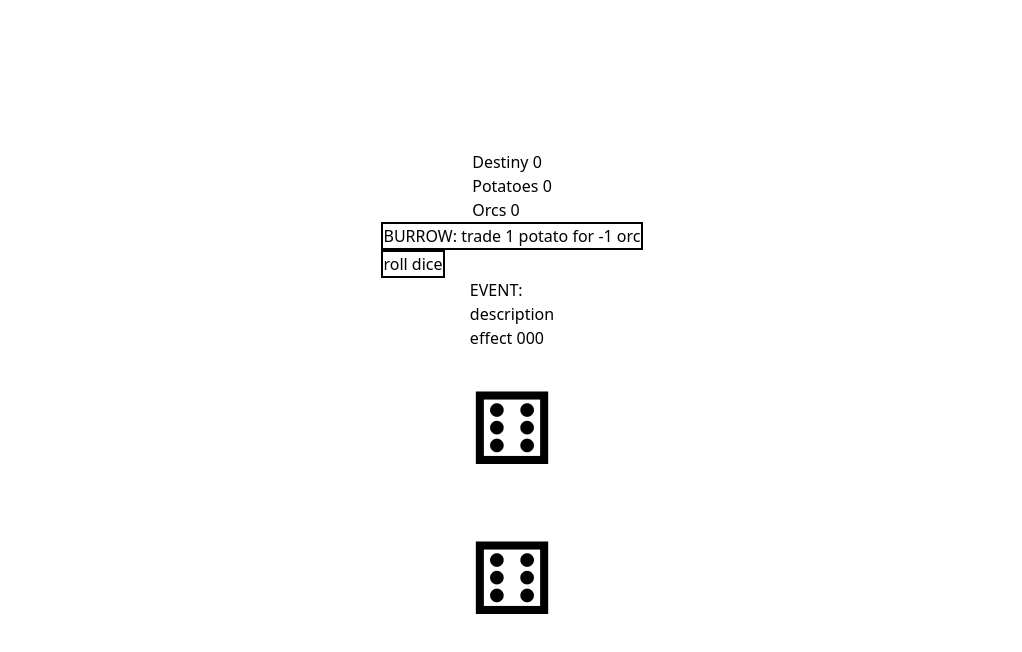
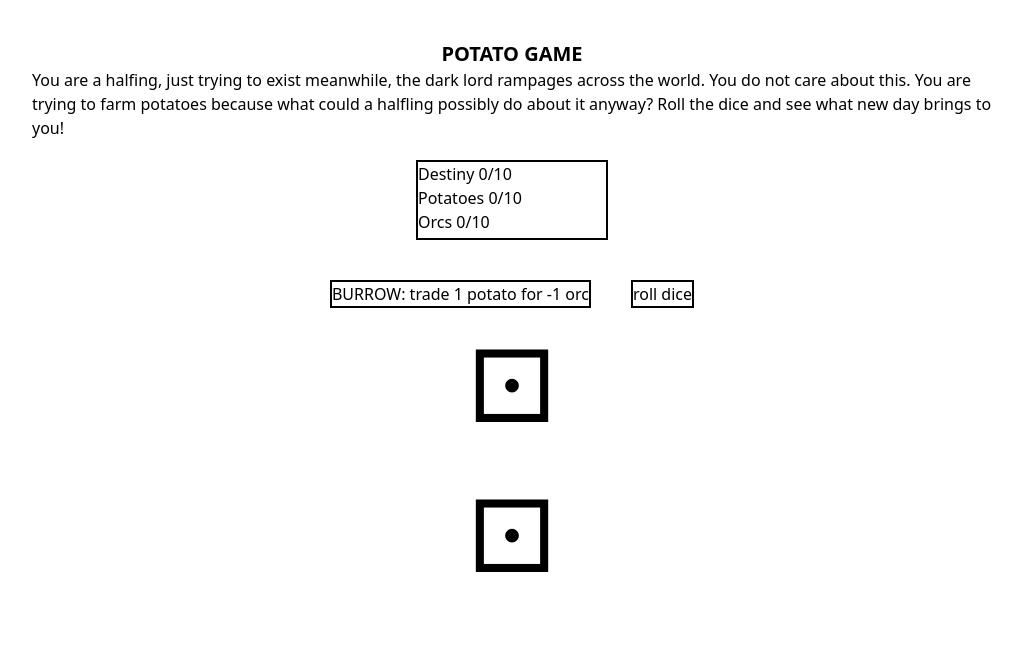
Before and after one commit to muddv/potato-game, a Next.js app: page /wow in a window 1280 px wide. Shown: the top 652 px of the page, without its empty margins (128-1150 px from the left). Built offline with nearby package versions, Linux system fonts and the light colour scheme.

Commit message:
animated dice, some game logic tweaks

```diff
--- a/src/game/game-logic.ts
+++ b/src/game/game-logic.ts
@@ -4,6 +4,7 @@ export let gameState = {
     danger: 1,
     stats: [0, 0, 0],
     text: "Your garden needs a lot of work",
+    currentRolls: [1, 1]
 }
 
 export let gameEvent =  {
@@ -18,6 +19,8 @@ export function diceRoll() {
     let roll2 = Math.floor(Math.random() * 6) + 1
     console.log("roll1: ", roll1, " ", "roll2 ", roll2)
     GameEventDispatcher([roll1, roll2])
+    gameState.currentRolls = [roll1, roll2]
+    return gameState.currentRolls
 }
 
 function GameEventDispatcher(rolls: number[]) {
@@ -83,6 +86,9 @@ function GameEventDispatcher(rolls: number[]) {
     }
     for (let i = 0; i < 3; i++) {
         gameState.stats[i] += gameEvent.effect[i]
+        if (gameState.stats[i] < 0) {
+            gameState.stats[i] = 0
+        }
         if (gameState.stats[i] > 9) {
             gameOver(i)
         }
--- a/src/pages/index.tsx
+++ b/src/pages/index.tsx
@@ -2,7 +2,7 @@ import type { NextPage } from 'next'
 import Head from 'next/head'
 import { handleClientScriptLoad } from 'next/script'
 import { useState } from 'react'
-import { diceRoll, useDestiny, usePotatoes, useOrcs, txt, eventPlace, eventDescription, eventEffect, locationDiceRoll, burrow, useDanger } from "../game/game-logic"
+import { gameState, gameEvent, diceRoll, burrow, useDestiny, usePotatoes, useOrcs, useDanger } from "../game/game-logic"
 
 export function GameInterface(props: { destiny: number, potatoes: number, orcs: number }) {
 
@@ -33,7 +33,7 @@ const Home: NextPage = () => {
   const { destiny, desChange } = useDestiny()
   const { potatoes, potChange } = usePotatoes()
   const { orcs, orcChange } = useOrcs()
-  const { dangerLvl, dangerChange } = useDanger()
+  const { danger, dangerChange } = useDanger()
 
   const [text, setText] = useState(txt)
 
--- a/src/pages/wow.tsx
+++ b/src/pages/wow.tsx
@@ -11,6 +11,7 @@ const Wow: NextPage = () => {
 
     const [gameEventDescription, setGameEventDescription] = useState("")
     const [gameEventEffect, setGameEventEffect] = useState([0, 0, 0])
+    const [rollingDice, setRolling] = useState(false)
 
     function displayEventDescription() {
         setGameEventDescription(gameEvent.description)
@@ -18,33 +19,117 @@ const Wow: NextPage = () => {
     function displayEventEffect() {
         setGameEventEffect(gameEvent.effect)
     }
+
+    function handleDiceRoll() {
+        diceRoll();
+        potChange();
+        orcChange();
+        desChange();
+        dangerChange();
+        displayEventDescription();
+        displayEventEffect();
+        animateDice()
+    }
+
+    function animateDice() {
+        setRolling(true)
+        setTimeout(() => {
+            setRolling(false)
+        }, 1000)
+    }
+
+    function dice1ClassResolver() {
+        if (rollingDice) {
+            return "dice1"
+        }
+        else if (gameState.currentRolls != undefined) {
+            if (gameState.currentRolls[0] == 1) {
+                return "dice-static1"
+            }
+            if (gameState.currentRolls[0] == 2) {
+                return "dice-static2"
+            }
+            if (gameState.currentRolls[0] == 3) {
+                return "dice-static3"
+            }
+            if (gameState.currentRolls[0] == 4) {
+                return "dice-static4"
+            }
+            if (gameState.currentRolls[0] == 5) {
+                return "dice-static5"
+            }
+            if (gameState.currentRolls[0] == 6) {
+                return "dice-static6"
+            }
+        }
+        else if (gameState.currentRolls == undefined) {
+            return "dice-static1"
+        }
+    }
+
+    function dice2ClassResolver() {
+        if (rollingDice) {
+                return "dice2"
+        }
+        else if (gameState.currentRolls != undefined) {
+            if (gameState.currentRolls[1] == 1) {
+                return "dice-static1"
+            }
+            if (gameState.currentRolls[1] == 2) {
+                return "dice-static2"
+            }
+            if (gameState.currentRolls[1] == 3) {
+                return "dice-static3"
+            }
+            if (gameState.currentRolls[1] == 4) {
+                return "dice-static4"
+            }
+            if (gameState.currentRolls[1] == 5) {
+                return "dice-static5"
+            }
+            if (gameState.currentRolls[1] == 6) {
+                return "dice-static6"
+            }
+        }
+        else if (gameState.currentRolls == undefined) {
+            return "dice-static2"
+        }
+    }
+
     return (
         <>
-            <div className="flex flex-col h-screen w-screen justify-center items-center">
+            <div className="flex flex-col h-screen w-screen items-center">
+                <h1 className="text-xl font-semibold mt-10">
+                    POTATO GAME
+                </h1>
+
+                <div className="w-3/4">
+                    You are a halfing, just trying to exist meanwhile, the dark
+                    lord rampages across the world. You do not care about this.
+                    You are trying to farm potatoes because what could a halfling
+                    possibly do about it anyway? Roll the dice and see what
+                    new day brings to you!
+                </div>
+
+
+                <div className="border-2 border-black w-48 h-20 mt-5">
+                    <div>Destiny {destiny}/10</div>
+                    <div>Potatoes {potatoes}/10</div>
+                    <div>Orcs {orcs}/10</div>
+                </div>
+
                 <div>
-                    <div>Destiny {destiny}</div>
-                    <div>Potatoes {potatoes}</div>
-                    <div>Orcs {orcs}</div>
-                </div>
-                <div>
-                    <div>
+                    <div className="flex flex-row gap-10 mt-10">
                         <button onClick={() => { burrow(); potChange(); orcChange(); }} className="border-2 border-black hover:bg-slate-400">
                             BURROW: trade {danger} potato for -1 orc
                         </button>
-                    </div>
-                    <div>
-                        <button onClick={() => { diceRoll(); potChange(); orcChange(); desChange(); dangerChange(); displayEventDescription(); displayEventEffect();}} className="border-2 border-black hover:bg-slate-400">
+                        <button onClick={handleDiceRoll} className="border-2 border-black hover:bg-slate-400">
                             roll dice
                         </button>
                     </div>
                 </div>
-                <div>
-                    EVENT:
-                    <div>description {gameEventDescription}</div>
-                    <div>effect {gameEventEffect}</div>
-                </div>
-                <div className="dice"></div>
-                <div className="dice1"></div>
+                <div className={dice1ClassResolver()}></div>
+                <div className={dice2ClassResolver()}></div>
             </div>
         </>
     )
--- a/src/styles/globals.css
+++ b/src/styles/globals.css
@@ -3,11 +3,11 @@
 @tailwind utilities;
 
 @layer components {
-    .dice {
+    .dice1 {
         font-size: 100px;
         font-weight: 500;
     }
-    .dice::after {
+    .dice1::after {
         content:'';
         animation: rolling 2s linear infinite;
       }
@@ -19,11 +19,11 @@
         80% {content:'\2684';}
         100% {content:'\2685';}
       }
-    .dice1 {
+    .dice2 {
         font-size: 100px;
         font-weight: 500;
     }
-    .dice1::after {
+    .dice2::after {
         content:'';
         animation: rolling 2s linear infinite;
       }
@@ -35,4 +35,55 @@
         80% {content:'\2685';}
         100% {content:'\2684';}
       }
+
+      .dice-static1 {
+        font-size: 100px;
+        font-weight: 500;
+      }
+
+      .dice-static1::after {
+        content: "\2680"
+      }
+
+      .dice-static2 {
+        font-size: 100px;
+        font-weight: 500;
+      }
+
+      .dice-static2::after {
+        content: "\2681"
+      }
+      .dice-static3 {
+        font-size: 100px;
+        font-weight: 500;
+      }
+
+      .dice-static3::after {
+        content: "\2682"
+      }
+      .dice-static4 {
+        font-size: 100px;
+        font-weight: 500;
+      }
+
+      .dice-static4::after {
+        content: "\2683"
+      }
+      .dice-static5 {
+        font-size: 100px;
+        font-weight: 500;
+      }
+
+      .dice-static5::after {
+        content: "\2684"
+      }
+      .dice-static6 {
+        font-size: 100px;
+        font-weight: 500;
+      }
+
+      .dice-static6::after {
+        content: "\2685"
+      }
+
 }
```
